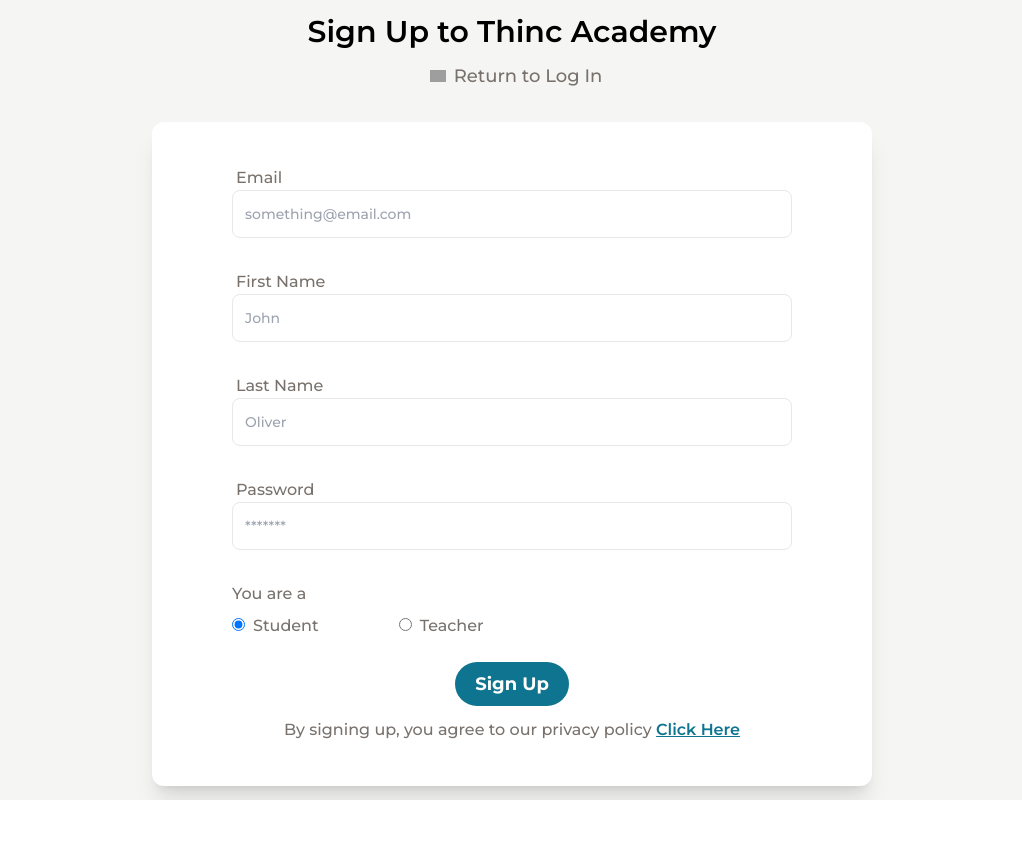
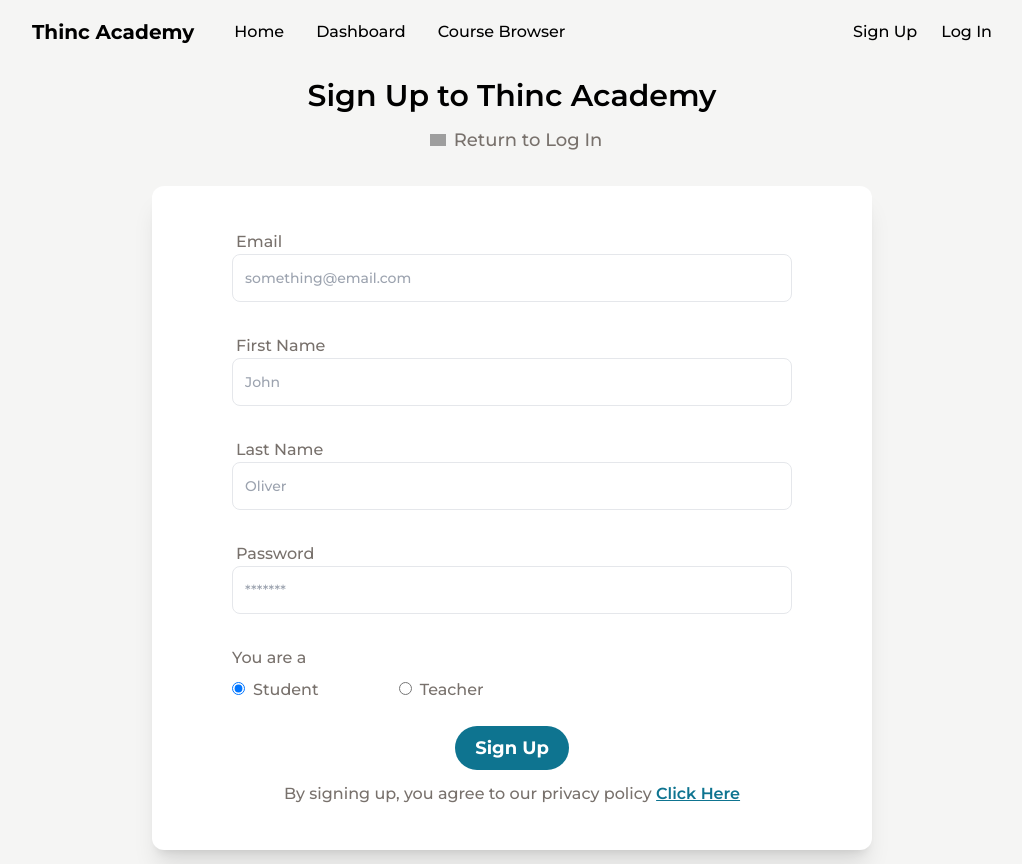
Before and after one commit to thinc-org/hacktoschool-teammeepua, a Next.js app in the folder frontend/: page /signup in a window 1280 px wide. Shown: the whole page, without its empty margins (128-1150 px from the left). Before the commit the page ends 800 px from the top, so only its background shows below. Built offline with nearby package versions, Linux system fonts and the light colour scheme; grey boxes are pictures that could not be loaded.

Commit message:
feat: Add Navbar on every pages

```diff
--- a/frontend/components/Navbar/Navbar.js
+++ b/frontend/components/Navbar/Navbar.js
@@ -1,6 +1,9 @@
+import { useRouter } from "next/router";
 import { Button } from "../Button";
 
 export const Navbar = () => {
+  const router = useRouter();
+
   return (
     <nav className="flex items-center justify-between px-40 h-16 w-full bg-stone-100">
       <div className="flex items-center">
@@ -14,8 +17,15 @@ export const Navbar = () => {
 
       <div className="flex">
         {/* Change this later */}
-        <button className="text-base mx-6">Sign Up</button>
-        <button className="text-base">Log In</button>
+        <button
+          className="text-base mx-6"
+          onClick={() => router.push("/signup")}
+        >
+          Sign Up
+        </button>
+        <button className="text-base" onClick={() => router.push("/login")}>
+          Log In
+        </button>
       </div>
     </nav>
   );
--- a/frontend/pages/_app.js
+++ b/frontend/pages/_app.js
@@ -1,5 +1,11 @@
-import '../styles/globals.css'
+import "../styles/globals.css";
+import { Navbar } from "../components/Navbar/Navbar";
 
 export default function App({ Component, pageProps }) {
-  return <Component {...pageProps} />
+  return (
+    <>
+      <Navbar />
+      <Component {...pageProps} />
+    </>
+  );
 }
--- a/frontend/pages/index.js
+++ b/frontend/pages/index.js
@@ -6,7 +6,6 @@ import { RecommendSection } from "../components/RecommendSection/RecommendSectio
 export default function Home() {
   return (
     <>
-      <Navbar />
       <RecommendSection />
       <FeatureSection />
       <Footer />
--- a/frontend/pages/login/[user].js
+++ b/frontend/pages/login/[user].js
@@ -2,6 +2,7 @@ import Image from "next/image";
 import Link from "next/link";
 import { useRouter } from "next/router";
 import { Button } from "../../components/Button";
+import { Footer } from "../../components/Footer/Footer";
 
 export default function UserLogin() {
   const router = useRouter();
@@ -10,7 +11,6 @@ export default function UserLogin() {
   return (
     <div className="bg-stone-100 w-screen h-screen flex flex-col items-center justify-center">
       <h1 className="text-3xl font-semibold mb-3">Login to Thinc Academy</h1>
-
       <Link
         href="/login"
         className="text-lg font-medium text-stone-500 mb-8 flex items-center"
--- a/frontend/pages/login/index.js
+++ b/frontend/pages/login/index.js
@@ -1,10 +1,13 @@
 import Image from "next/image";
 import { useRouter } from "next/router";
 import { Button } from "../../components/Button";
+import { Navbar } from "../../components/Navbar/Navbar";
+import { Footer } from "../../components/Footer/Footer";
 
 export default function Login() {
   return (
-    <div className="bg-stone-100 w-screen h-screen flex flex-col items-center justify-center">
+    <div className="h-screen flex flex-col justify-between bg-stone-100">
+      <div className="w-screen max-h-full flex flex-col items-center justify-center">
         <h1 className="text-3xl font-semibold mb-3">Login to Thinc Academy</h1>
         <h3 className="text-lg text-gray-500 font-medium mb-3">Log in as</h3>
 
@@ -27,6 +30,9 @@ export default function Login() {
           </div>
         </div>
       </div>
+
+      <Footer />
+    </div>
   );
 }
 
--- a/frontend/pages/signup.js
+++ b/frontend/pages/signup.js
@@ -7,7 +7,6 @@ export default function UserLogin() {
   const [radioState, setRadioState] = useState("Student");
 
   const onRadioInputChange = (e) => {
-    console.log(e.target);
     setRadioState(e.target.value);
   };
 
@@ -42,19 +41,25 @@ export default function UserLogin() {
         <div className="mt-2 mb-6">
           <input
             type="radio"
+            value="Student"
             onChange={onRadioInputChange}
             checked={radioState === "Student"}
-            value="Student"
+            id="Student"
           />
-          <label className="ml-2 mr-20">Student</label>
+          <label htmlFor="Student" className="ml-2 mr-20">
+            Student
+          </label>
 
           <input
             type="radio"
             onChange={onRadioInputChange}
             checked={radioState === "Teacher"}
             value="Teacher"
+            id="Teacher"
           />
-          <label className="ml-2 mr-20">Teacher</label>
+          <label htmlFor="Teacher" className="ml-2 mr-20">
+            Teacher
+          </label>
         </div>
 
         <div className="flex flex-col gap-3 items-center w-full">
```
Lines whose indentation alone changed are shown as unchanged.
